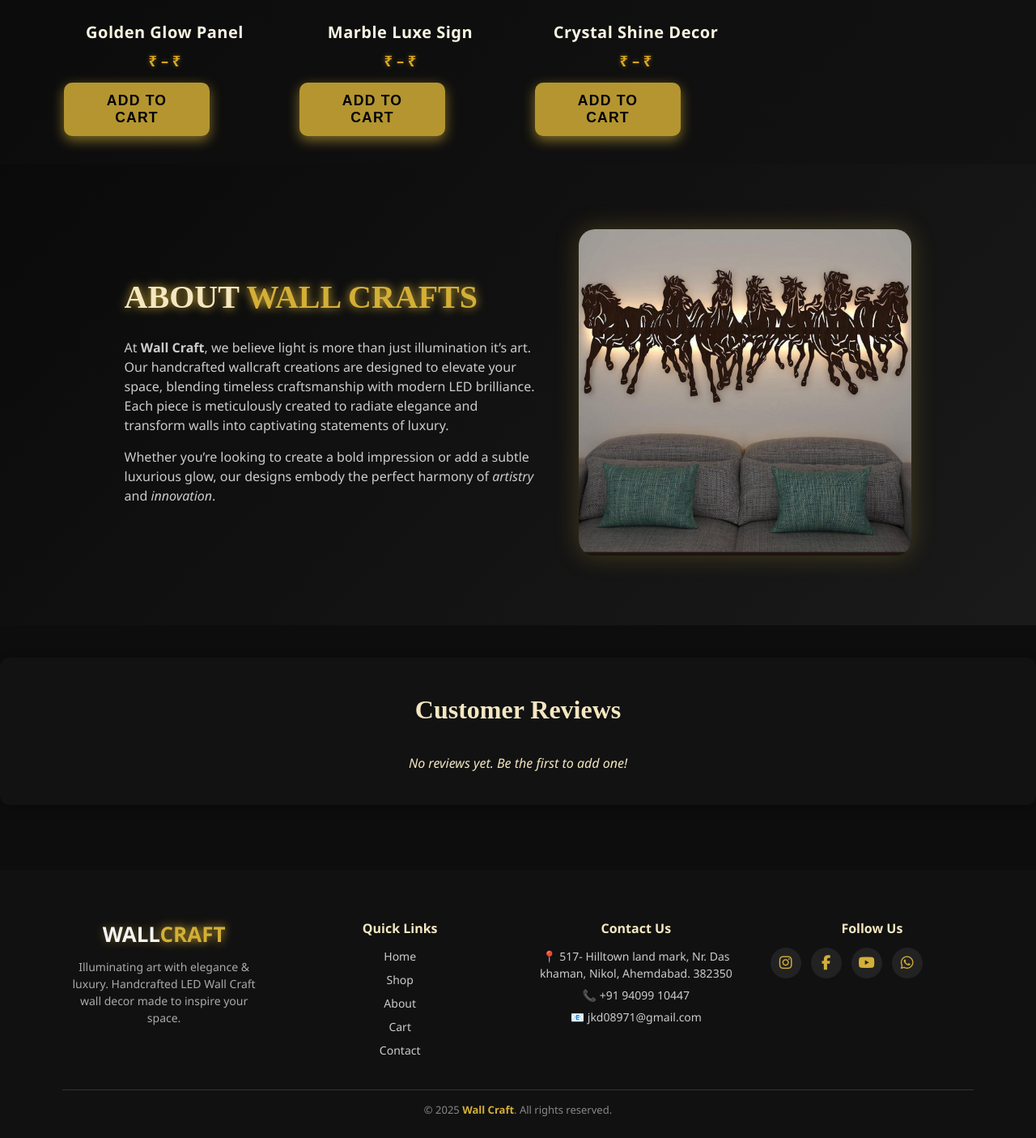
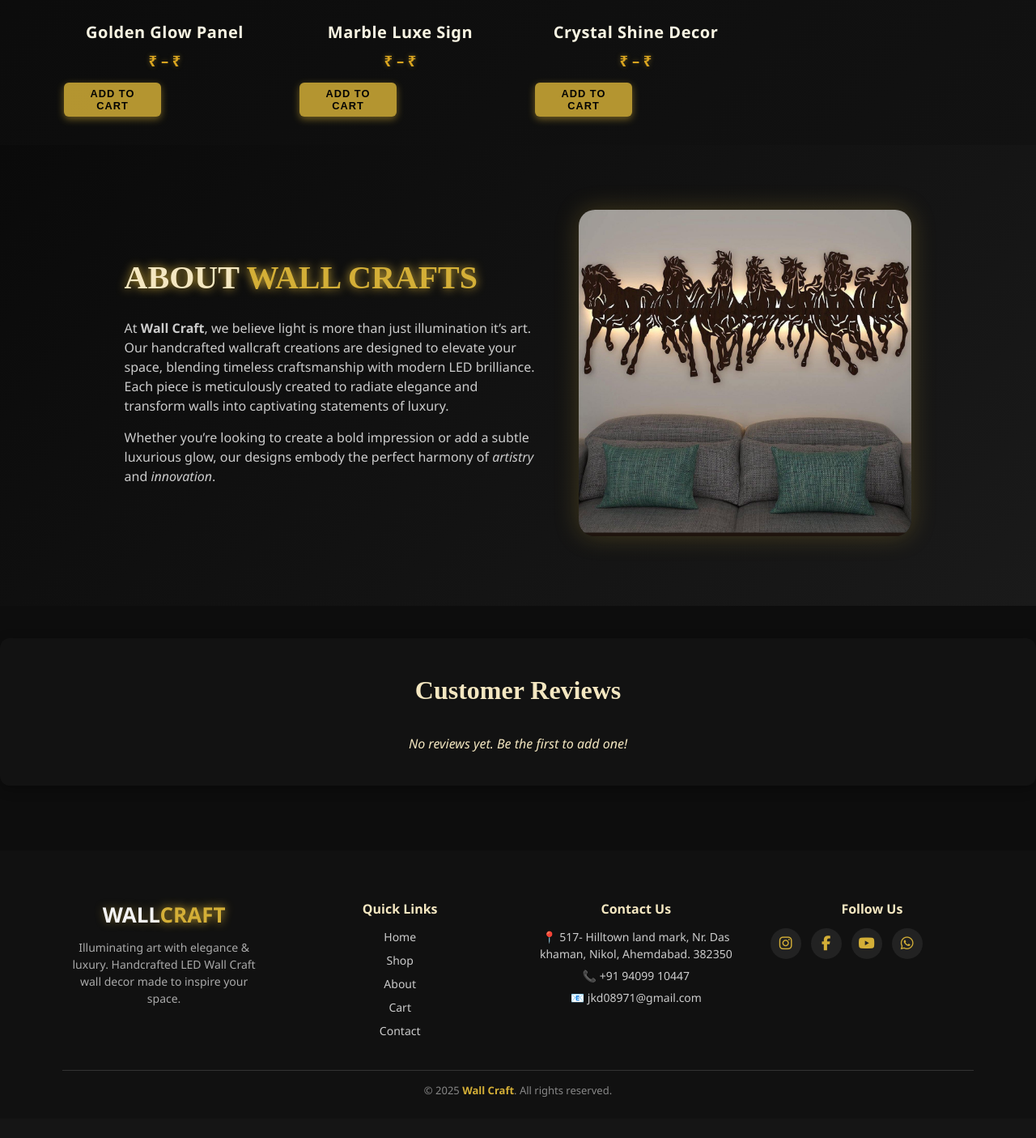
Before and after one commit to BrazilSavaliya20/walls, a Flask app: page / in a window 1280 px wide. Shown: the part 545-1950 px from the top of the page at 81% size. After the commit the page ends 1899 px from the top, so only its background shows below. Run offline with Flask 3, Linux system fonts and the light colour scheme.

Commit message:
sasasasas

```diff
--- a/templates/home.html
+++ b/templates/home.html
@@ -252,38 +252,58 @@ nav ul li a.active {
   margin-top: 12px;
 }
 
-/* Add to Cart button */
+/* Add to Cart button - REDUCED SIZE FOR DESKTOP */
 .btn-add {
   background: #d4af37;
   color: #000;
-  border-radius: 10px;
-  padding: 12px 28px;
+  border-radius: 8px;              /* Reduced from 10px */
+  padding: 8px 16px;               /* Reduced from 12px 28px */
   font-weight: 700;
-  font-size: 1.1rem;
-  box-shadow: 0 5px 15px rgba(212, 175, 55, 0.7);
+  font-size: 0.9rem;               /* Reduced from 1.1rem */
+  box-shadow: 0 3px 10px rgba(212, 175, 55, 0.6);  /* Reduced shadow */
   cursor: pointer;
   transition: background-color 0.3s ease, box-shadow 0.3s ease, transform 0.25s ease;
   user-select: none;
   border: none;
-  letter-spacing: 1.2px;
+  letter-spacing: 1px;             /* Reduced from 1.2px */
   width: 100%;
-  max-width: 180px;
+  max-width: 140px;                /* Reduced from 180px */
   text-transform: uppercase;
   text-align: center;
 }
 
+/* Desktop/Large screens - even smaller button */
+@media (min-width: 1200px) {
+  .btn-add {
+    padding: 6px 12px;             /* Even smaller for large screens */
+    font-size: 0.8rem;
+    max-width: 120px;
+    border-radius: 6px;
+  }
+}
+
+/* Tablet view adjustments */
+@media (max-width: 992px) and (min-width: 481px) {
+  .btn-add {
+    padding: 9px 18px;
+    font-size: 0.95rem;
+    max-width: 150px;
+  }
+}
+
+/* Mobile - keep original smaller size */
 @media (max-width: 480px) {
   .btn-add {
-    padding: 10px 18px;     /* reduced padding */
-    font-size: 0.9rem;      /* smaller font */
-    max-width: 140px;       /* narrower */
+    padding: 10px 18px;            /* Keep mobile padding */
+    font-size: 0.9rem;             /* Keep mobile font size */
+    max-width: 140px;              /* Keep mobile width */
     border-radius: 8px;
   }
 }
 
 .btn-add:hover, .btn-add:focus {
   background-color: #b8860b;
-  box-shadow: 0 6px 18px rgba(184, 134, 11, 0.9);
+  box-shadow: 0 4px 12px rgba(184, 134, 11, 0.8);  /* Adjusted shadow */
   transform: scale(1.05);
   outline: none;
 }
@@ -409,7 +429,6 @@ nav ul li a.active {
     aspect-ratio: 3 / 4;    /* bigger image look */
   }
 }
-
 
 /* ========== Enhanced About Section ========== */
 .about-ultra-luxury {
```
